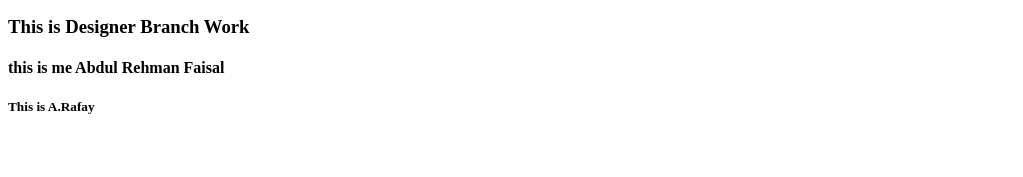
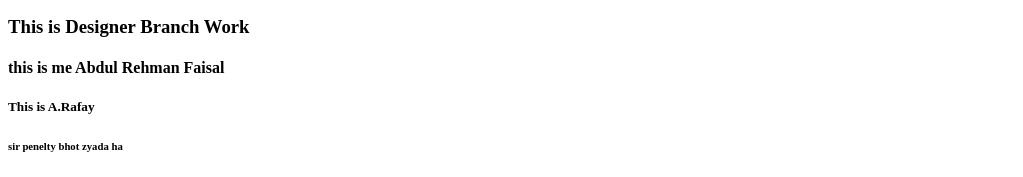
Before and after one commit to sirmurtazaaptechtr/abcWebsite, a plain HTML site: page index.html in a window 1280 px wide. Shown: the part 956-1133 px from the top of the page, without its empty margins (0-1023 px from the left). Before the commit the page ends 1093 px from the top, so only its background shows below. Drawn offline with Linux system fonts and the light colour scheme.

Commit message:
Update index.html

```diff
--- a/index.html
+++ b/index.html
@@ -21,6 +21,7 @@
     <h3>This is Designer Branch Work</h3>
     <h4>this is me Abdul Rehman Faisal</h4>
     <h5>This is A.Rafay</h5>
+    <h6> sir penelty bhot zyada ha</h6>
 
 
     <script src="app.js"></script>
```
